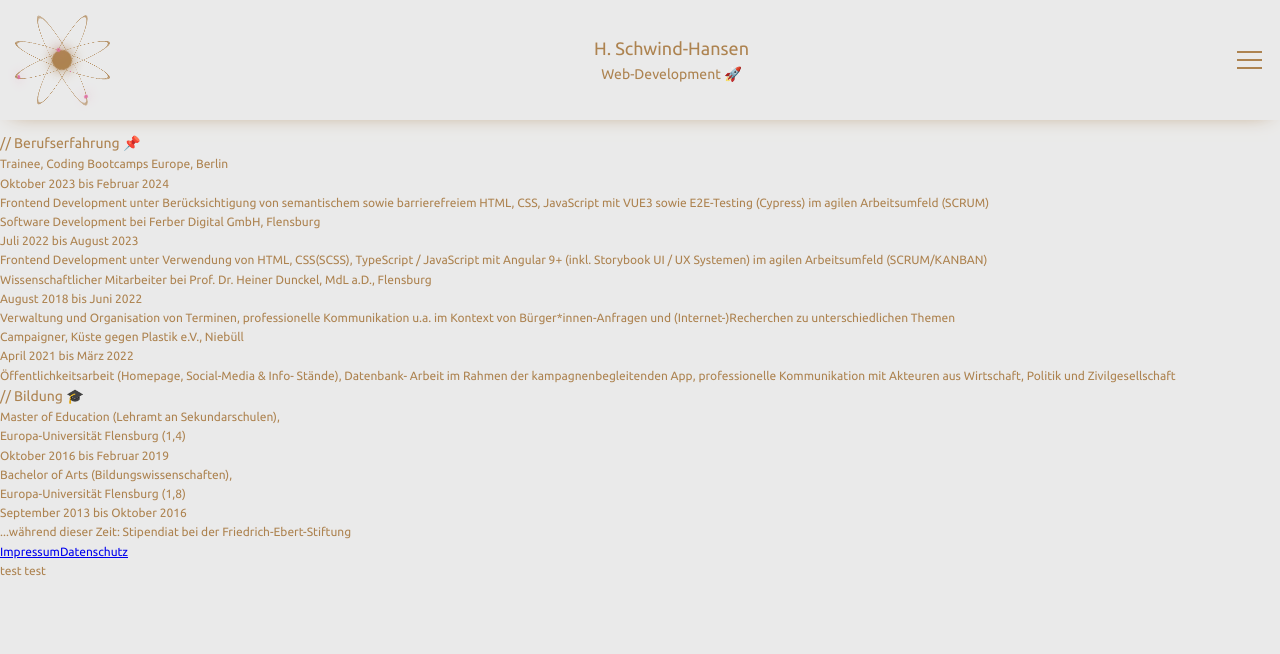
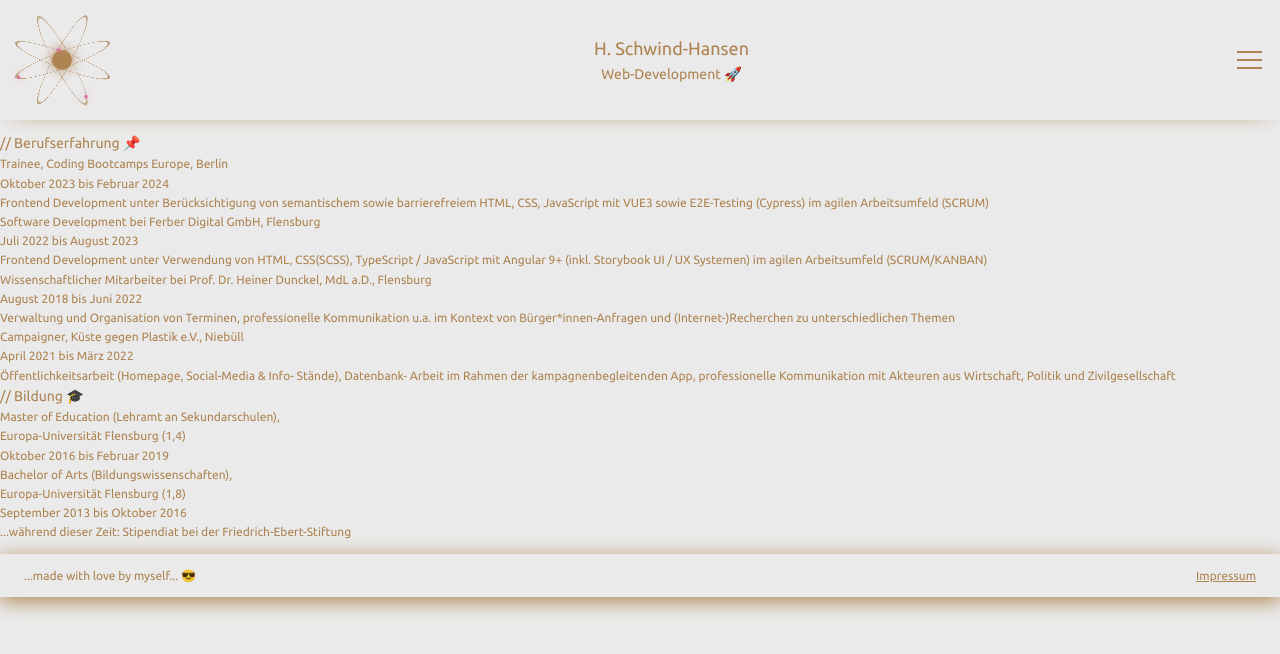
Before and after one commit to hsh420/homepage_hsh, a Vue app: page /contact in a window 1280 px wide. Shown: the top 654 px of the page. Built offline with nearby package versions, Linux system fonts and the light colour scheme.

Commit message:
feat: simple styling footer

```diff
--- a/src/components/FooterComponent.vue
+++ b/src/components/FooterComponent.vue
@@ -4,8 +4,26 @@ import { RouterLink } from 'vue-router'
 
 <template>
   <footer>
-    <RouterLink :to="{ name: 'impressum' }">Impressum</RouterLink>
-    <RouterLink :to="{ name: 'datenschutz' }">Datenschutz</RouterLink>
-    <p>test test</p>
+    <div class="footer">
+      <div>
+        <p>...made with love by myself... 😎</p>
+      </div>
+      <div>
+        <RouterLink :to="{ name: 'impressum' }" class="link">Impressum</RouterLink>
+      </div>
+    </div>
   </footer>
 </template>
+
+<style scoped>
+.footer {
+  display: flex;
+  justify-content: space-between;
+  padding: 12px 24px;
+  box-shadow: 0 4px 20px 0px var(--color-text);
+  margin-top: 12px;
+}
+.link {
+  color: var(--color-text);
+}
+</style>
```
